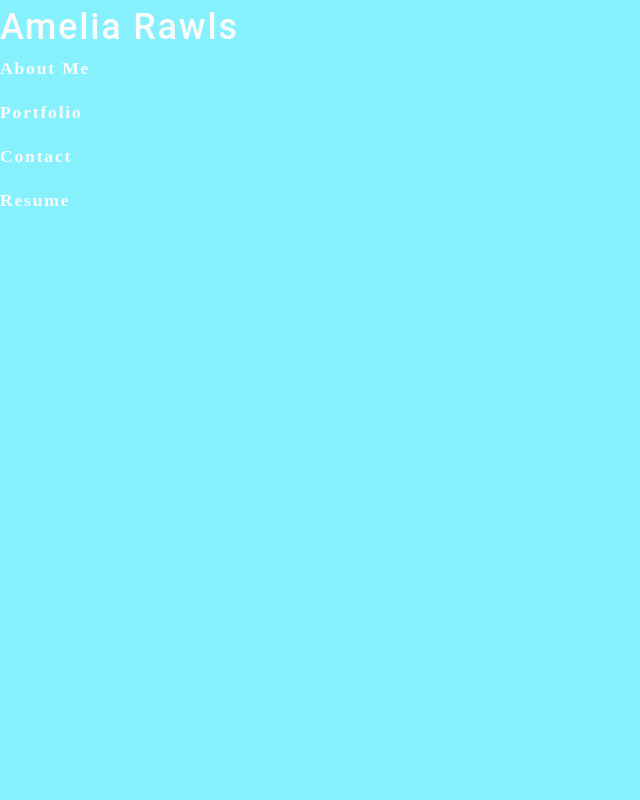
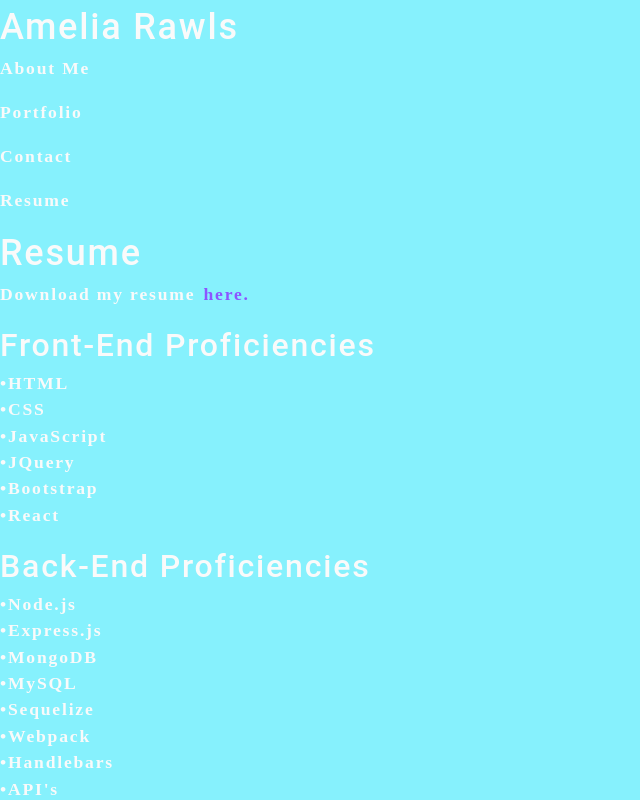
Before and after one commit to charliebear2000/portfolio, a React (Create React App) app: page / in a window 1280 px wide. Both pictures are taken after a click on the element "Resume". Shown: the top 800 px of the page, without its empty margins (0-640 px from the left). Built offline with nearby package versions, Linux system fonts and the light colour scheme.

Commit message:
added resume section

```diff
--- a/src/components/Resume/index.js
+++ b/src/components/Resume/index.js
@@ -1,9 +1,53 @@
 import React from 'react';
+import Footer from '../Footer';
+import resume from '../../assets/resume.pdf';
 
 function Resume() {
 
    return (
-      <section></section>
+      <section className="resume-container">
+         <h1 class="resume-header">Resume</h1>
+         <p>Download my resume <a href={resume}>here.</a>
+         </p>
+
+         <div>
+            <h2>Front-End Proficiencies</h2>
+            <p className="bullet-list">
+            <span>&#8226;</span>HTML
+            <br/>
+            <span>&#8226;</span>CSS
+            <br/>
+            <span>&#8226;</span>JavaScript
+            <br/>
+            <span>&#8226;</span>JQuery
+            <br/>
+            <span>&#8226;</span>Bootstrap
+            <br/>
+            <span>&#8226;</span>React
+            <br/>
+            </p>
+
+            <h2>Back-End Proficiencies</h2>
+            <p className="bullet-list">
+            <span>&#8226;</span>Node.js
+            <br/>
+            <span>&#8226;</span>Express.js
+            <br/>
+            <span>&#8226;</span>MongoDB
+            <br/>
+            <span>&#8226;</span>MySQL
+            <br/>
+            <span>&#8226;</span>Sequelize
+            <br/>
+            <span>&#8226;</span>Webpack
+            <br/>
+            <span>&#8226;</span>Handlebars
+            <br/>
+            <span>&#8226;</span>API's
+            </p>
+         </div>
+         <Footer/>
+      </section>
    )
 }
 
```
Also changed, not shown: 1 other file (tests, documents, lock files or other folders).
